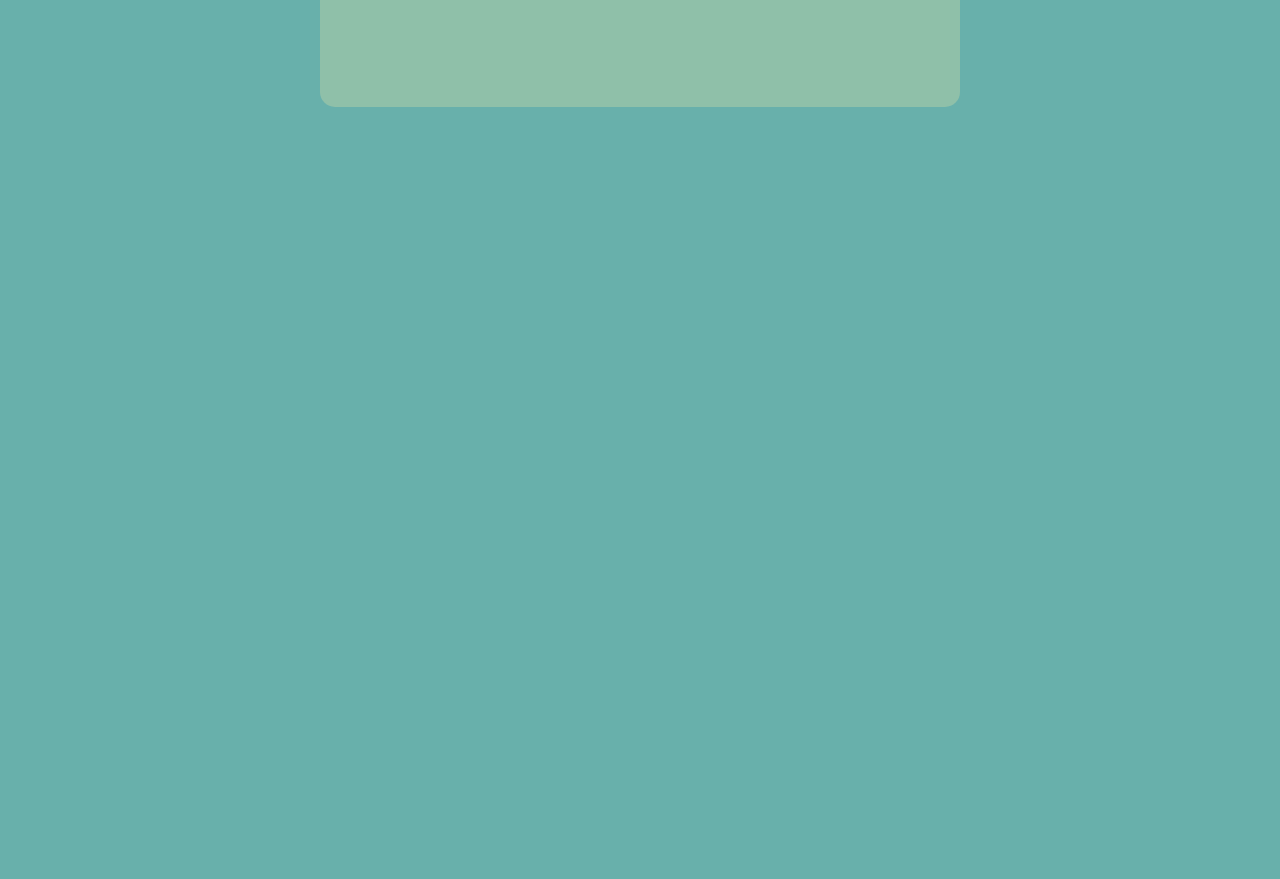
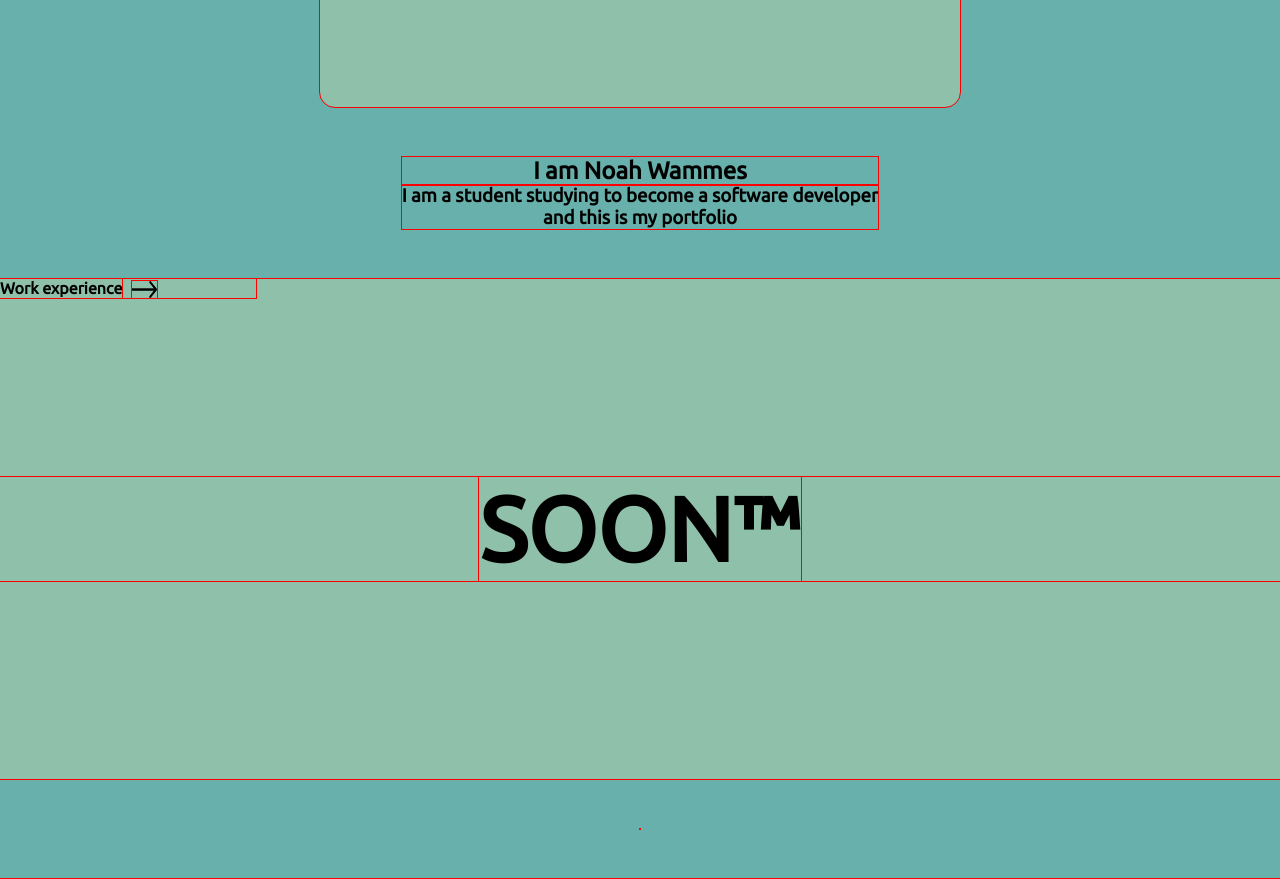
Before and after one commit to Noahbschool/portfolio-website-2, a plain HTML site: page index.html in a window 1280 px wide. Shown: the part 333-1212 px from the top of the page. Before the commit the page ends 800 px from the top, so only its background shows below. Drawn offline with Linux system fonts and the light colour scheme.

Commit message:
added a about me and work experience

```diff
--- a/assets/css/style.css
+++ b/assets/css/style.css
@@ -1,6 +1,7 @@
 *{
     margin: 0;
     padding: 0;
+    outline: red solid 1px;
 }
 
 @font-face {
@@ -17,6 +18,7 @@ main{
     display: flex;
     justify-content: center;
     align-items: center;
+    flex-direction: column;
 }
 nav{
     display: flex;
@@ -30,6 +32,9 @@ header{
     background-color: #C8D5B9;
 }
 
+section{
+    margin-top: 50px;
+}
 .big-letters-name{
     font-size: 40px;
 }
@@ -51,4 +56,50 @@ header{
     background-color: #8FC0A9;
     margin-top: 40px;
     border-radius: 15px;
+    justify-content: center;
+    display: flex;
+    align-items: center;
+    font-size: xx-large;
 }
+#about-me{
+    text-align: center;
+}
+
+#work-experience-section{
+    display: flex;
+    background-color: #8FC0A9;
+    width: 100%;
+    height: 500px;
+    align-items: flex-start;
+    justify-content: flex-start;
+}
+
+
+.work-experience{
+    display: flex;
+    flex-direction: row;
+    width: 20%;
+
+}
+
+.work-experience-arrow{
+    margin-left: 10px;
+    margin-top: 2px;
+    width: 25px;
+    height: 17px;
+}
+
+.work-soon-placement{
+    width: 100%;
+    display: flex;
+    place-self: center;
+    margin-left: -20%;
+}
+
+.work-experience-soon{
+
+    width: 100%;
+    font-size: 60px;
+    display: flex;
+    justify-content: center;
+}
--- a/index.html
+++ b/index.html
@@ -36,9 +36,24 @@
     </header>
     <main>
         <section id="introduction">
+            <h1>Portfolio Noah Wammes</h1>
         </section>
-        <section id="about-me"></section>
-        <section id="work-experience"></section>
+        <section id="about-me">
+            <h1>I am Noah Wammes</h1>
+            <h3>I am a student studying to become a software developer <br>
+                and this is my portfolio</h3>
+        </section>
+        <section id="work-experience-section">
+            <div class="work-experience">
+                <h4>Work experience</h4>
+                <img class="work-experience-arrow" src="assets/img/Arrow-1.png" alt="arrow"/>
+            </div>
+            <div class="work-soon-placement">
+            <div class="work-experience-soon">
+                <h1>SOON™</h1>
+            </div></div>
+
+        </section>
         <section id="projects"></section>
         <section id="contact"></section>
     </main>
```
